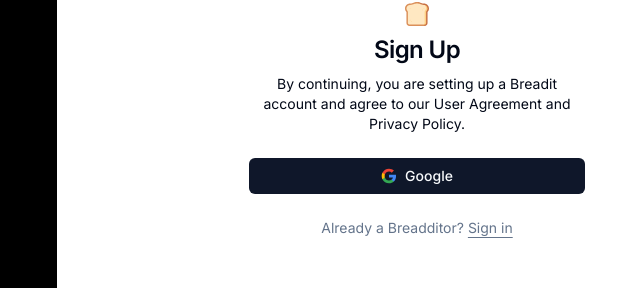
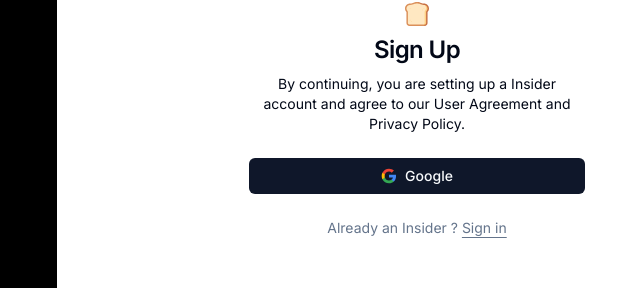
Before and after one commit to Droovian/Insider-GEC, a Next.js app: page /signup in a window 1280 px wide. Shown: the part 280-568 px from the top of the page, without its empty margins (583-1223 px from the left). Built offline with nearby package versions, Linux system fonts and the light colour scheme; no server answers.

Commit message:
added boundry a bit

```diff
--- a/src/components/form/SignUpForm.tsx
+++ b/src/components/form/SignUpForm.tsx
@@ -9,13 +9,13 @@
         <Icons.logo className='mx-auto h-6 w-6' />
         <h1 className='text-2xl font-semibold tracking-tight'>Sign Up</h1>
         <p className='text-sm max-w-xs mx-auto'>
-          By continuing, you are setting up a Breadit account and agree to our
+          By continuing, you are setting up a Insider account and agree to our
           User Agreement and Privacy Policy.
         </p>
       </div>
       <UserAuthForm />
       <p className='px-8 text-center text-sm text-muted-foreground'>
-        Already a Breadditor?{' '}
+        Already an Insider ?{' '}
         <Link
           href='/signin'
           className='hover:text-brand text-sm underline underline-offset-4'>
```
